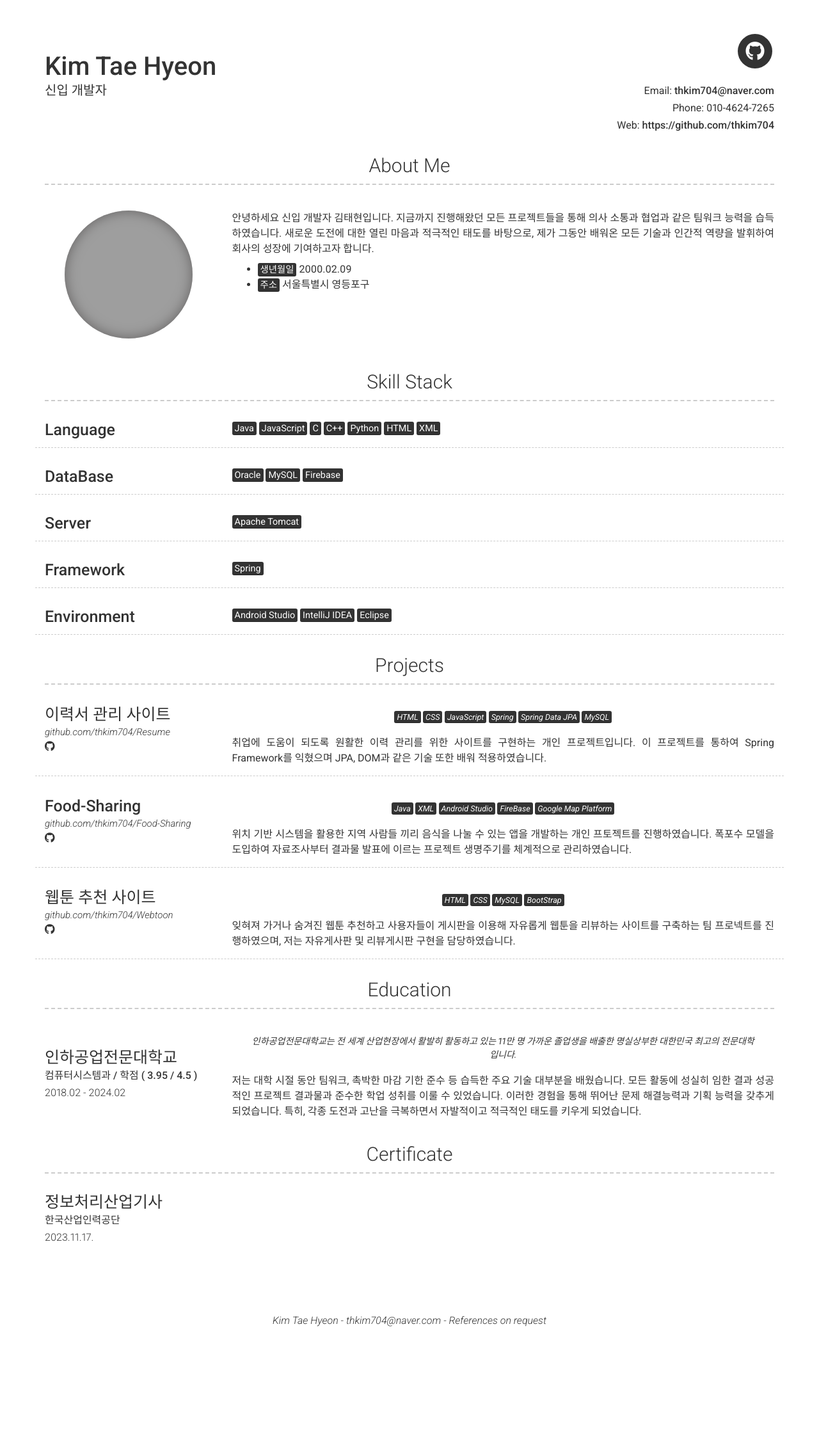
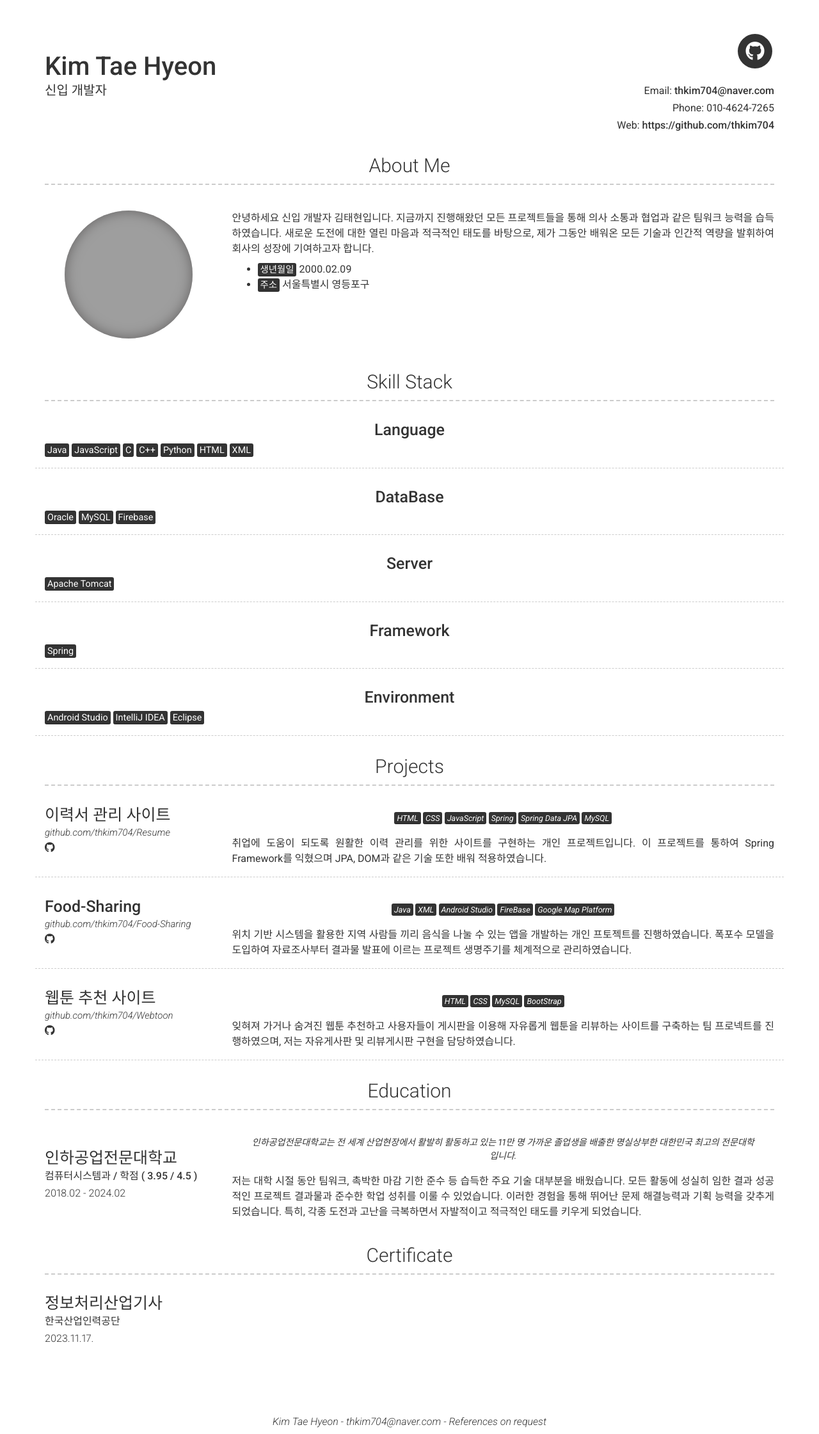
Before and after one commit to thkim704/thkim704.github.io, a Jekyll site: the page built from index.md, in a window 1280 px wide. Shown: the whole page at 64% size. Built offline with Jekyll 4.4.1, drawn with Linux system fonts in a browser that asks for light colours; nearby versions of some CDN libraries; before the commit the page ends 2084 px from its top, so only the background shows below that; grey boxes are pictures that could not be loaded.

Commit message:
Update _config.yml

```diff
--- a/_config.yml
+++ b/_config.yml
@@ -39,31 +39,31 @@ content:
   - title: Skill Stack
     layout: list
     content:
-      - layout: center
+      - layout: top-middle
         border: weak  # Value of `weak` will display a weak border below this item. # Any
                       # other value (or no value) means no border will be displayed
         title: Language
         description: | # this will include new lines to allow paragraphs
           <mark>Java</mark> <mark>JavaScript</mark> <mark>C</mark> <mark>C++</mark> <mark>Python</mark> <mark>HTML</mark> <mark>XML</mark>
-      - layout: center
+      - layout: top-middle
         border: weak  # Value of `weak` will display a weak border below this item. # Any
                       # other value (or no value) means no border will be displayed
         title: DataBase
         description: | # this will include new lines to allow paragraphs
           <mark>Oracle</mark> <mark>MySQL</mark> <mark>Firebase</mark>
-      - layout: center
+      - layout: top-middle
         border: weak  # Value of `weak` will display a weak border below this item. # Any
                       # other value (or no value) means no border will be displayed
         title: Server
         description: | # this will include new lines to allow paragraphs
           <mark>Apache Tomcat</mark>
-      - layout: center
+      - layout: top-middle
         border: weak  # Value of `weak` will display a weak border below this item. # Any
                       # other value (or no value) means no border will be displayed
         title: Framework
         description: | # this will include new lines to allow paragraphs
           <mark>Spring</mark>
-      - layout: center
+      - layout: top-middle
         border: weak  # Value of `weak` will display a weak border below this item. # Any
                       # other value (or no value) means no border will be displayed
         title: Environment
```
